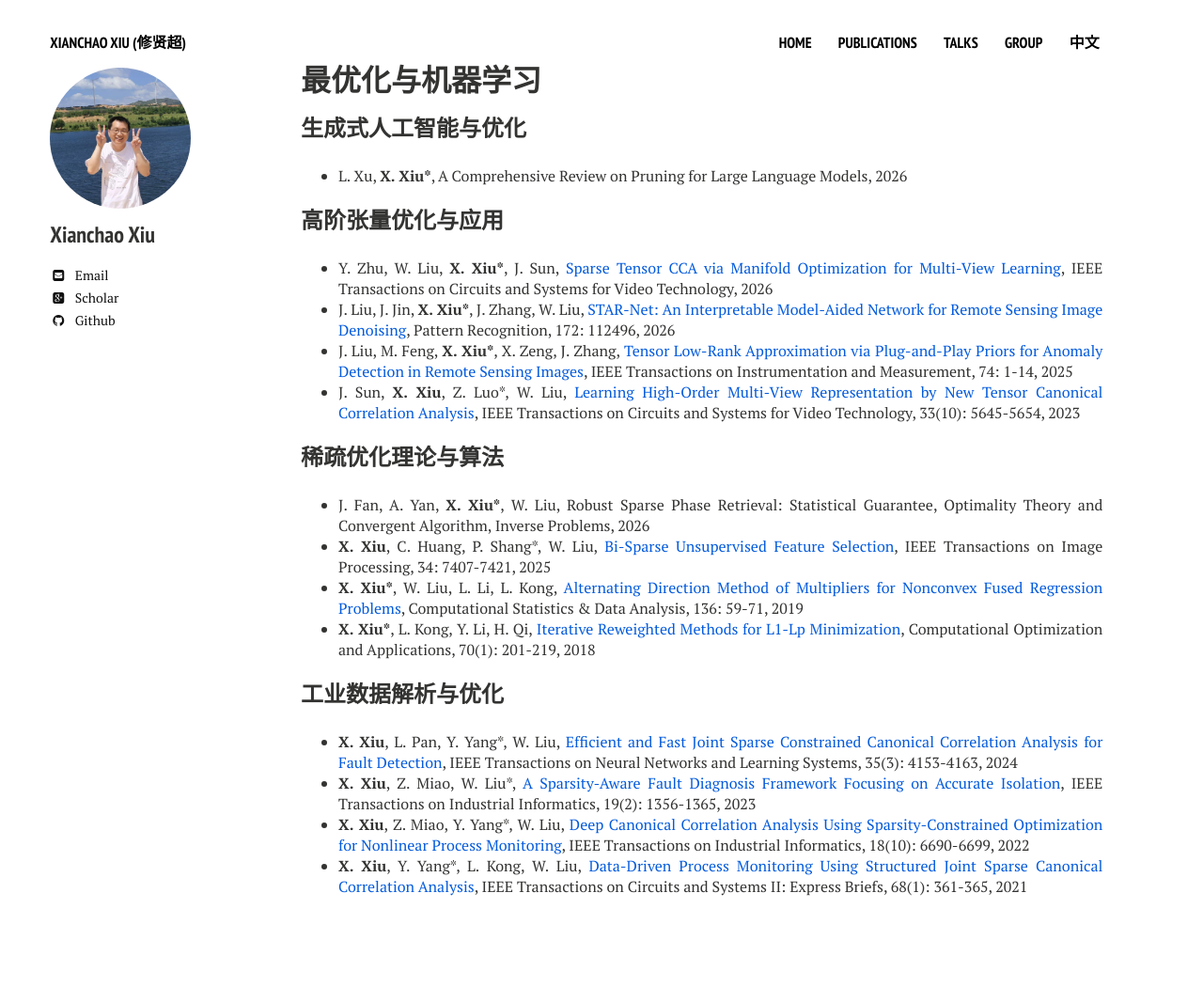
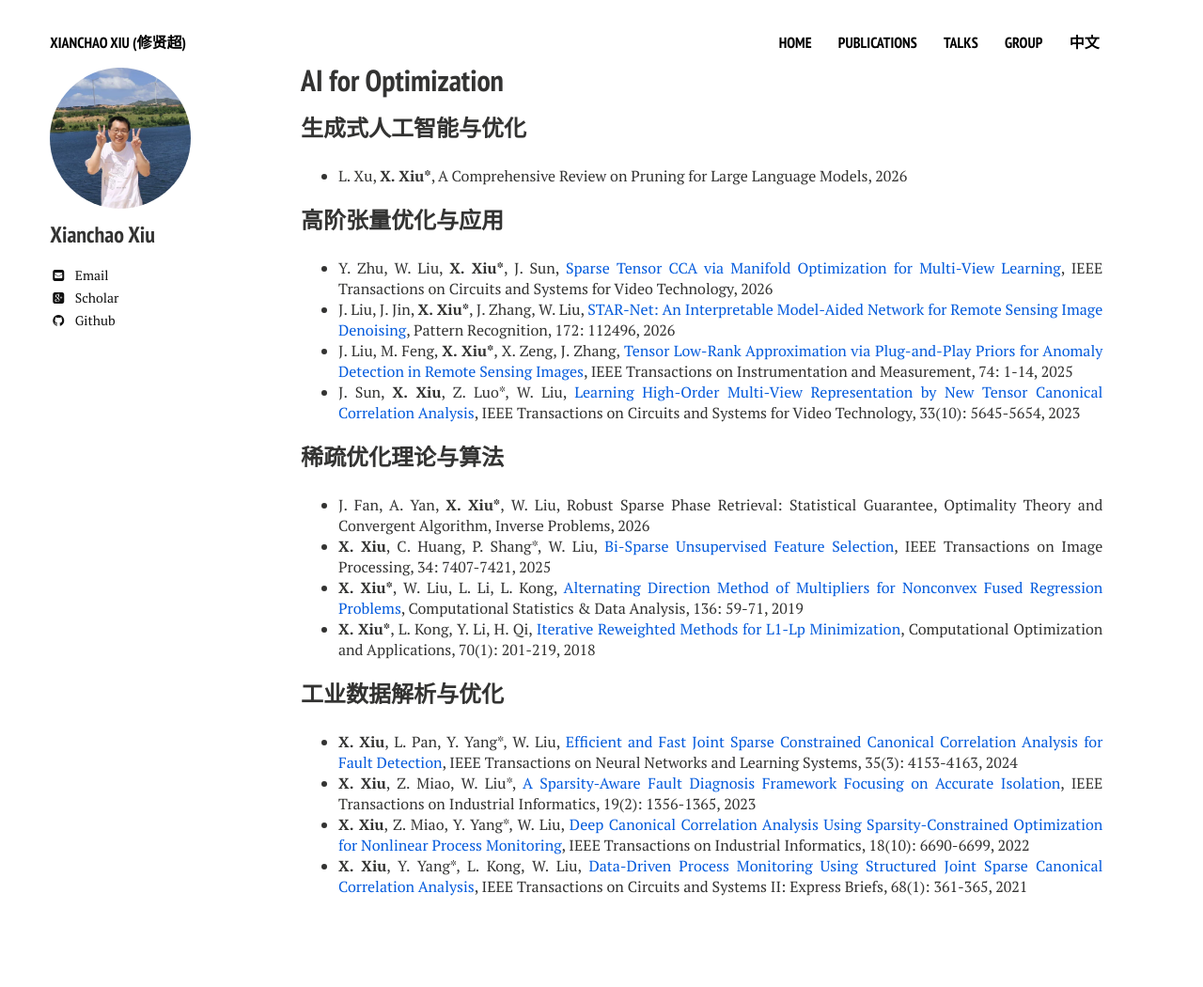
Before and after one commit to xianchaoxiu/xianchaoxiu.github.io, a Jekyll site: the page built from chinese/research/OPT/index.md, in a window 1280 px wide. Shown: the whole page at 94% size. Built offline with Jekyll 4.4.1, drawn with Linux system fonts in a browser that asks for light colours; nearby versions of some CDN libraries.

Commit message:
Update index.md

```diff
--- a/chinese/research/OPT/index.md
+++ b/chinese/research/OPT/index.md
@@ -1,6 +1,6 @@
 ---
 layout: page
-title: 最优化与机器学习
+title: AI for Optimization
 comments: false
 share: false
 ---
```
